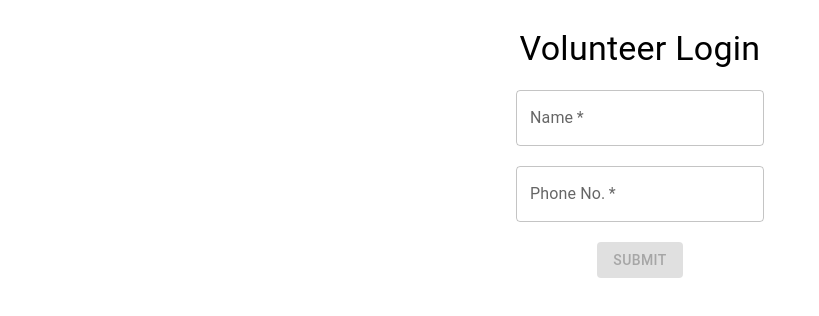
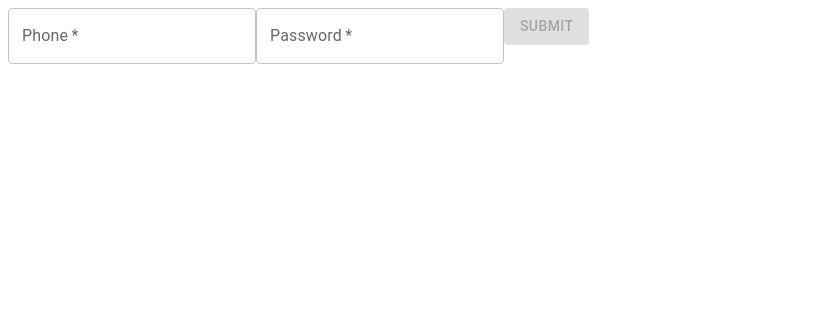
Before and after one commit to WebOps-and-Blockchain-Club/cwl-client-2022, a React (Create React App) app: page /volunteer/login in a window 1280 px wide. Shown: the top 316 px of the page, without its empty margins (0-819 px from the left). Built offline with nearby package versions, Linux system fonts and the light colour scheme; data requests are answered from the project's data file.

Commit message:
Merged code

```diff
--- a/src/App.tsx
+++ b/src/App.tsx
@@ -21,7 +21,7 @@ function App() {
     data: Volunteer[] | null
     isPending: boolean
     error: string
-  } = useFetch('http://localhost:5000/volunteers/')
+  } = useFetch('http://localhost:4000/volunteers/')
   const user: User | null = useCheckUser()
 
   return (
--- a/src/components/DropDown.tsx
+++ b/src/components/DropDown.tsx
@@ -13,7 +13,7 @@ function DropDown(props: Prop) {
   const { volunteerProvisions, setVolunteerProvisions }: State = props.props
   return (
     <div>
-      <Select
+      {/* <Select
         closeMenuOnSelect={false}
         components={animatedComponents}
         value={volunteerProvisions}
@@ -23,7 +23,8 @@ function DropDown(props: Prop) {
         onChange={(options: any): void => {
           setVolunteerProvisions(options)
         }}
-      />
+      /> */}
+      Hi
     </div>
   )
 }
--- a/src/hooks/useFetch.ts
+++ b/src/hooks/useFetch.ts
@@ -27,6 +27,7 @@ const useFetch = (url: string): Response => {
         .then((data) => {
           setIsPending(false)
           setData(data)
+          console.log(data)
           setError('')
         })
         .catch((err) => {
--- a/src/pages/VolunteerSide/VolunteerLogin.tsx
+++ b/src/pages/VolunteerSide/VolunteerLogin.tsx
@@ -1,35 +1,15 @@
 import React, { useState } from 'react'
-// import { Button, TextField } from '@mui/material'
+import { Button, TextField } from '@mui/material'
 import Volunteer from '../../interfaces/VolunteerSide/Volunteer'
-// import React, { useState } from "react";
-import { TextField, Button, Typography } from '@mui/material'
-import { makeStyles } from '@mui/styles'
+import { useLocation } from 'wouter'
 
-const useStyles: any = makeStyles({
-  main: {
-    // background: '#90EE90',
-    // border: 0,
-    // borderRadius: 3,
-    // boxShadow: '0 3px 5px 2px rgba(255, 105, 135, .3)',
-    // color: 'white',
-    // height:  ,
-    textAlign: 'center',
-    margin: 'auto',
-    padding: '0 100px',
-    // alignItems: 'center',
-  },
-  content: {},
-})
 // eslint-disable-next-line
 function VolunteerLogin({ volunteerList, err }: { volunteerList: Volunteer[] | null; err: any }) {
+  const [location, setLocation] = useLocation() // eslint-disable-line
   const [volunteerPhone, setVolunteerPhone]: [
     string,
     React.Dispatch<React.SetStateAction<string>>,
   ] = useState('')
-
-  const classes = useStyles()
-  const [volunteerName, setVolunteerName]: [string, any] = useState('')
-
   const [volunteerPassword, setVolunteerPassword]: [
     string,
     React.Dispatch<React.SetStateAction<string>>,
@@ -41,11 +21,15 @@ function VolunteerLogin({ volunteerList, err }: { volunteerList: Volunteer[] | n
       return
     }
     try {
+      console.log(volunteerList)
       const res = volunteerList.some((volunteer: Volunteer): boolean => {
+       console.log(volunteer)
         if (volunteer.phoneNumber === volunteerPhone) {
           if (volunteer.password === volunteerPassword) {
             localStorage.setItem('USER', JSON.stringify(volunteer))
             console.log('Login successful')
+            window.location.reload()
+            console.log('Post redirect')
             return true
           }
           throw Error('Wrong password')
@@ -71,58 +55,41 @@ function VolunteerLogin({ volunteerList, err }: { volunteerList: Volunteer[] | n
           e.preventDefault()
         }}
       >
-        <Typography
-          variant='h4'
-          style={{ textAlign: 'center', paddingBottom: '35px', padding: '20px' }}
-        >
-          Volunteer Login
-        </Typography>
-        <div className={classes.main}>
-          <div>
         <TextField
-              style={{ paddingBottom: '20px' }}
-              type='text'
-              name='volunteer-name'
-              id='volunteer-name'
-              value={volunteerName}
-              onChange={(e) => {
-                setVolunteerName(e.target.value)
-                e.preventDefault()
-              }}
-              required
-              label='Name'
-              color='success'
+          id='volunteer-phone'
+          label='Phone'
           variant='outlined'
-            />
-          </div>
-          <div>
-            <TextField
-              style={{ paddingBottom: '20px' }}
-              label='Phone No.'
-              variant='outlined'
-              type='text'
-              name='volunteer-phone'
-              id='volunteer-phone'
-              color='success'
           value={volunteerPhone}
           onChange={(e) => {
             setVolunteerPhone(e.target.value)
             e.preventDefault()
           }}
+          error={volunteerPhone.length !== 0 && !/^\d{10}$/.test(volunteerPhone)}
+          helperText={
+            volunteerPhone.length !== 0 && !/^\d{10}$/.test(volunteerPhone)
+              ? 'Please enter a valid phone number'
+              : ''
+          }
           required
         />
-          </div>
-          <div>
-            <Button
-              variant='contained'
-              disabled={!(volunteerName && volunteerPhone)}
-              color='success'
-            >
+        <TextField
+          id='volunteer-password'
+          type='password'
+          label='Password'
+          variant='outlined'
+          value={volunteerPassword}
+          onChange={(e) => {
+            setVolunteerPassword(e.target.value)
+            e.preventDefault()
+          }}
+          autoComplete='current-password'
+          required
+        />
+        <Button type='submit' variant='contained' disabled={!(volunteerPassword && volunteerPhone)}>
           Submit
         </Button>
-          </div>
-        </div>
       </form>
+      <div style={{ color: 'red' }}>{error}</div>
     </div>
   )
 }
--- a/src/shared/db.json
+++ b/src/shared/db.json
@@ -76,18 +76,21 @@
         "id": 1,
         "name": "SPARTACUS",
         "phoneNumber": "1234567890",
+        "password":"something1234",
         "provisions": ["Shelter", "Sanitary Items"]
       },
       {
         "id": 2,
         "name": "Aditya",
         "phoneNumber": "6543217890",
+        "password":"something1234",
         "provisions": ["Shelter", "Sanitary Items", "Groceries"]
       },
       {
         "id": 3,
         "name": "Someone",
         "phoneNumber": "123874560",
+        "password":"something1234",
         "provisions": ["Food", "Groceries"]
       }
     ]
```
Also changed, not shown: src/data/db.json (+1 -45 lines). Lines whose indentation alone changed are shown as unchanged.
